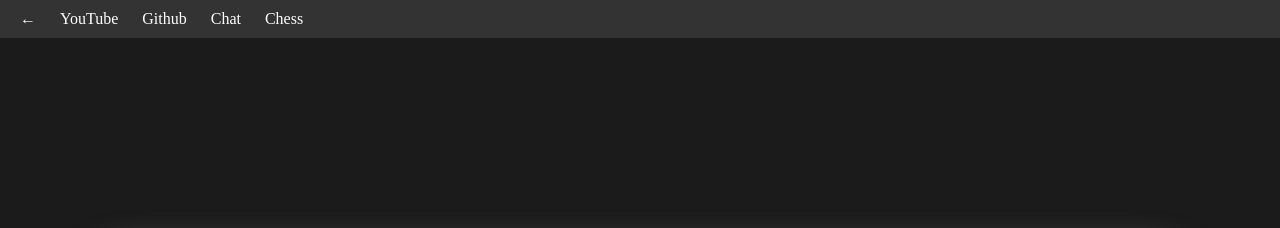
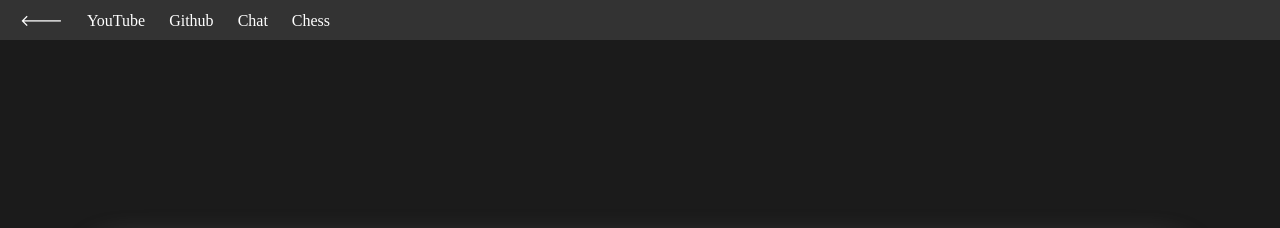
Before and after one commit to RiseOnTop/newtab, a plain HTML site: page index.html in a window 1280 px wide. Shown: the top 228 px of the page. Drawn offline with Linux system fonts and the light colour scheme.

Commit message:
Update index.html

```diff
--- a/index.html
+++ b/index.html
@@ -37,7 +37,7 @@
   <body>
         <header>
       <nav>
-        <a href="https://riseontop.github.io/home/">←</a>
+        <a href="https://riseontop.github.io/home/">🡐</a>
         <a href="https://youtube.com/">YouTube</a>
         <a href="https://github.com/">Github</a>
         <a href="https://chat.openai.com">Chat</a>
```
